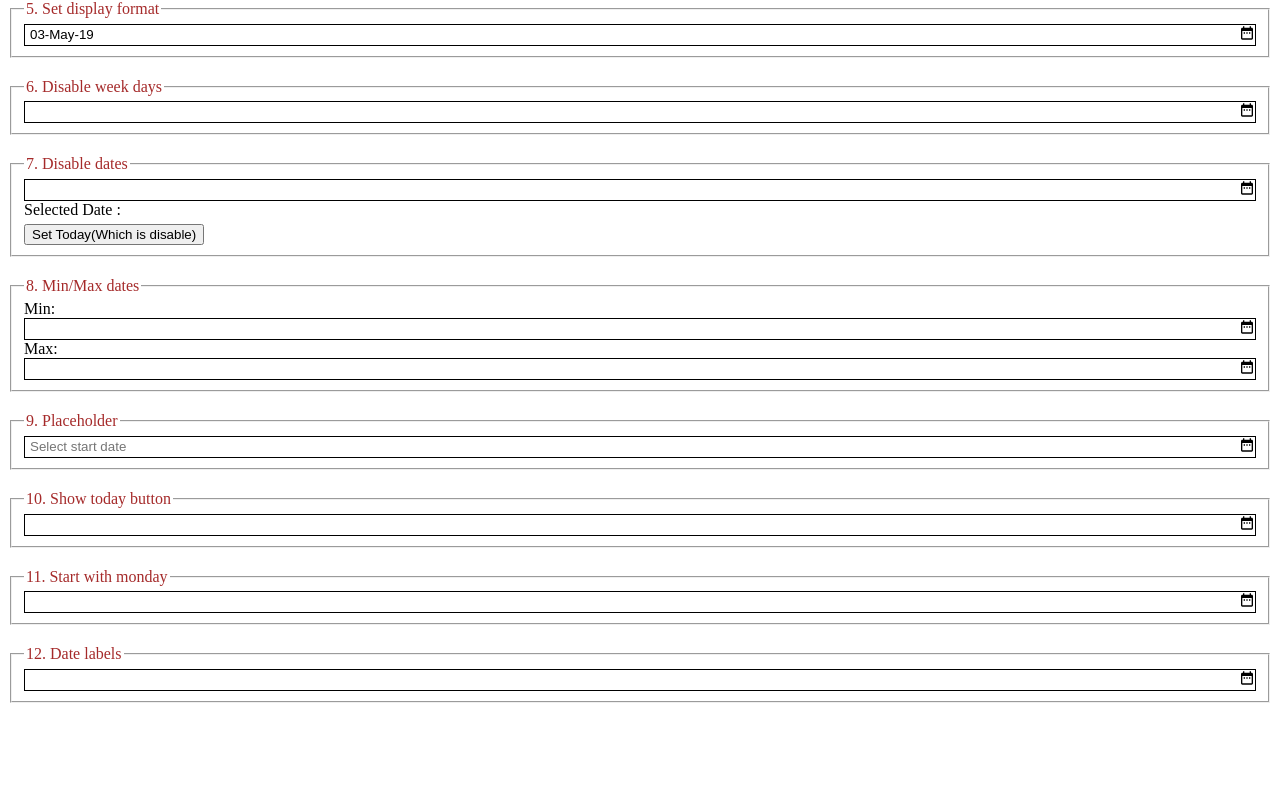
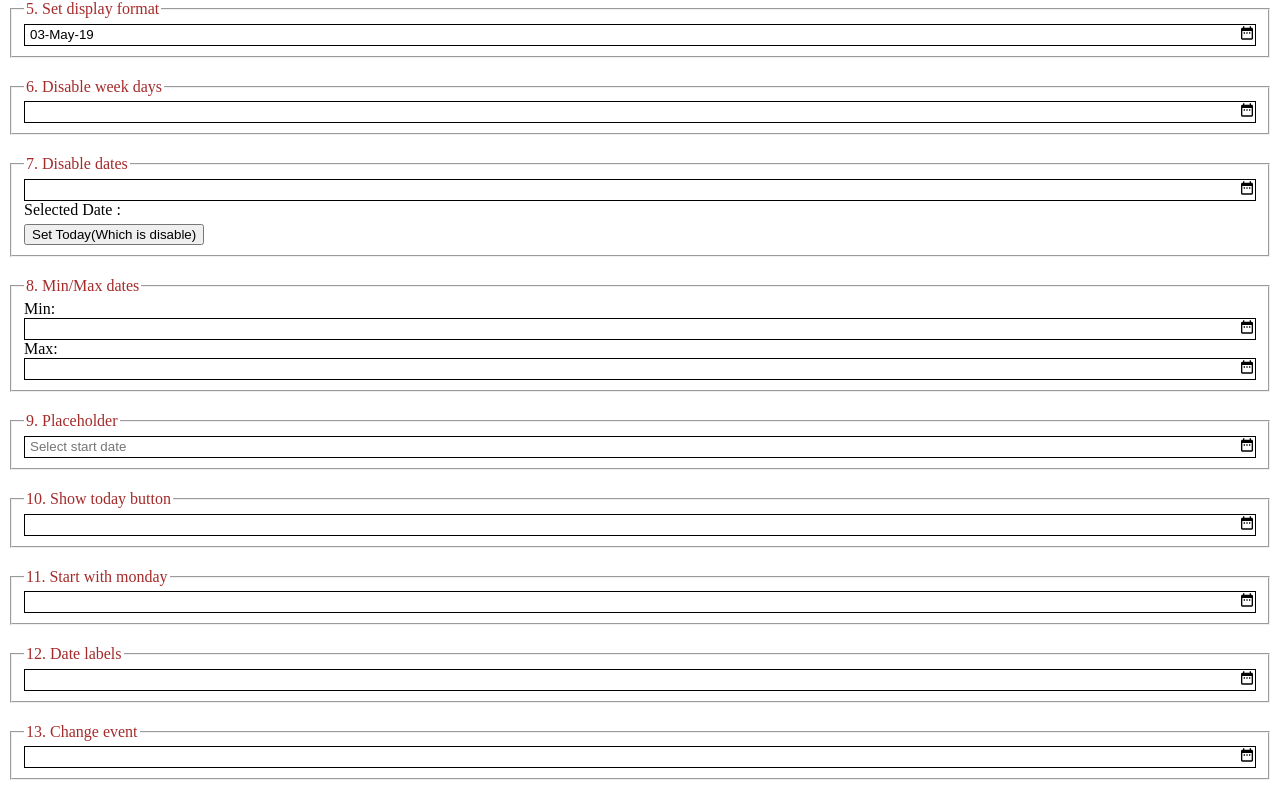
Before and after one commit to NilavPatel/np-date-picker, an Angular app: page / in a window 1280 px wide. Shown: the part 763-1563 px from the top of the page. Before the commit the page ends 1486 px from the top, so only its background shows below. Built offline with nearby package versions, Linux system fonts and the light colour scheme.

Commit message:
add change event demo

```diff
--- a/src/app/app.component.html
+++ b/src/app/app.component.html
@@ -109,3 +109,10 @@
         <np-ui-date-picker [(ngModel)]="date12" [dateLabels]="dateLabels12"></np-ui-date-picker>
     </fieldset>
 </div>
+
+<div>
+    <fieldset>
+        <legend>13. Change event</legend>
+        <np-ui-date-picker [(ngModel)]="date13" (onChange)="onChangeDate13($event)"></np-ui-date-picker>
+    </fieldset>
+</div>
--- a/src/app/app.component.ts
+++ b/src/app/app.component.ts
@@ -23,6 +23,7 @@ export class AppComponent implements OnInit {
   date11: Date;
   date12: Date;
   dateLabels12: any[] = [];
+  date13: Date;
 
   constructor() {
   }
@@ -46,4 +47,8 @@ export class AppComponent implements OnInit {
   setDate7() {
     this.date7 = new Date();
   }
+
+  onChangeDate13(e) {
+    alert("selected value is " + e);
+  }
 }
```
